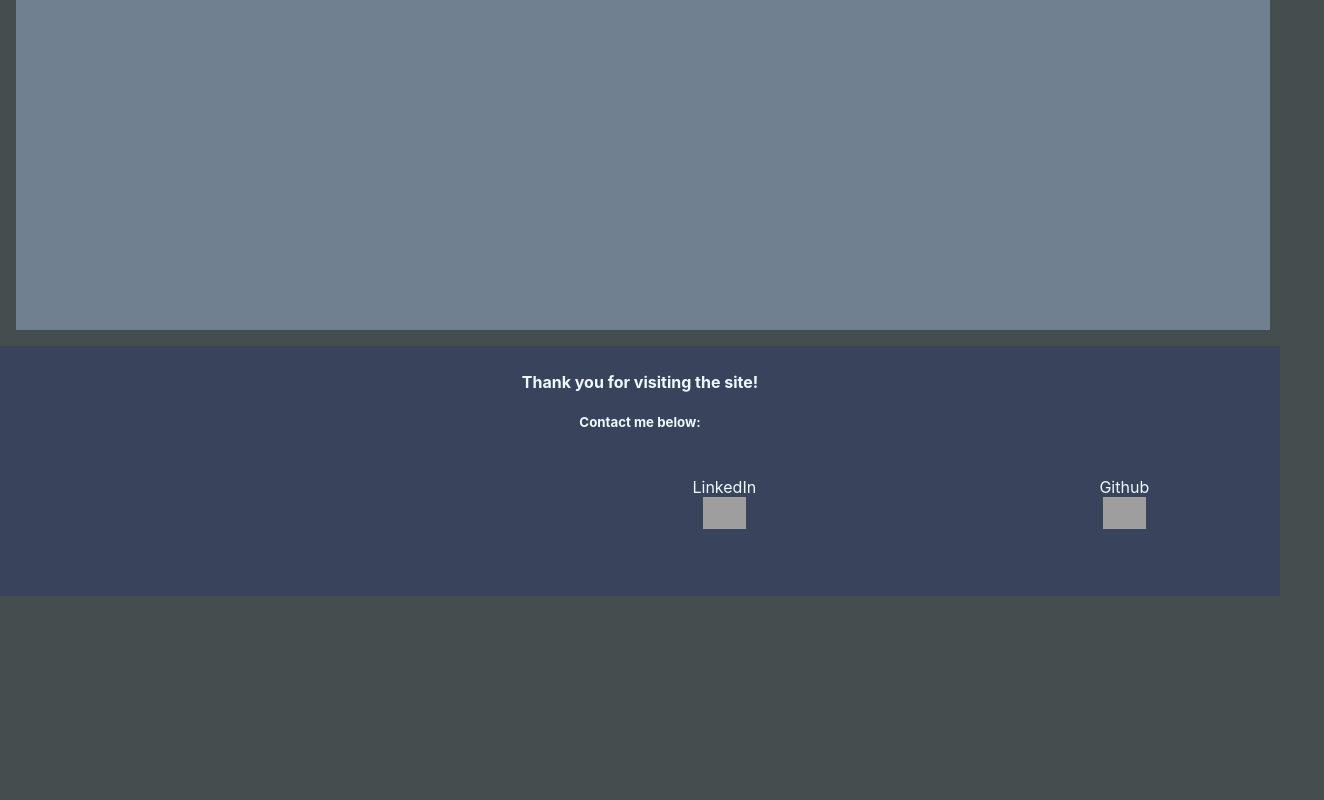
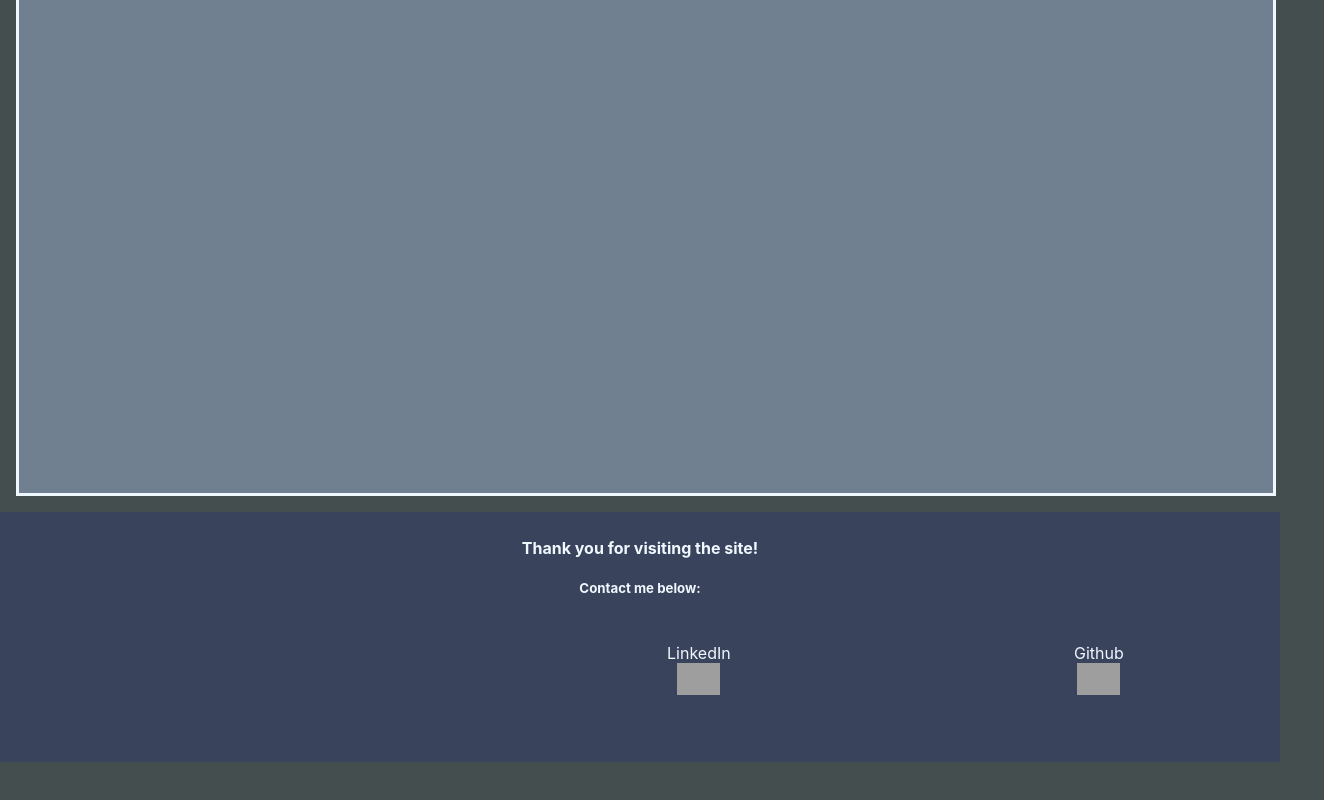
Before and after one commit to KWard94/Stock-Data-Display-App, a React (Create React App) app: page / in a window 1280 px wide. Shown: the part 576-1376 px from the top of the page, 1324 px wide, since content can reach past the window. Built offline with nearby package versions, Linux system fonts and the light colour scheme; no server answers; grey boxes are pictures that could not be loaded.

Commit message:
changed footer spacing

```diff
--- a/src/App.css
+++ b/src/App.css
@@ -6,7 +6,6 @@ a {
 
 body {
   background-color: rgb(69, 78, 78);
-  max-height: 70vh;
 }
 
 
@@ -50,7 +49,11 @@ body {
   margin: 3fr;
   padding:5px;
   height: 15rem;
-  /* width: 100%; */
+  position: relative;
+}
+
+.footer {
+  position: relative;
 }
 
 .footer-container {
@@ -60,16 +63,17 @@ body {
 .header {
   display: flex;
   flex-direction: column;
-  /* font-size: 5vh; */
+  font-size: 1rem;
 }
 
 
 .home {
   background-color:slategrey;
   color:aliceblue;
-  height: 40rem;
+  height: 100vh;
   margin: 1rem;
   width: 98%;
+  border: solid;
 }
 
 .nav-container {
@@ -84,7 +88,7 @@ body {
   width: 40vh;
   padding: 3vh;
   position: relative;
-  left: 39%;
+  left: 37%;
 }
 
 .search {
```
Also changed, not shown: 1 other file (tests, documents, lock files or other folders).
